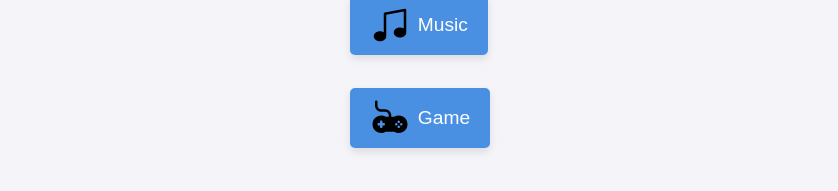
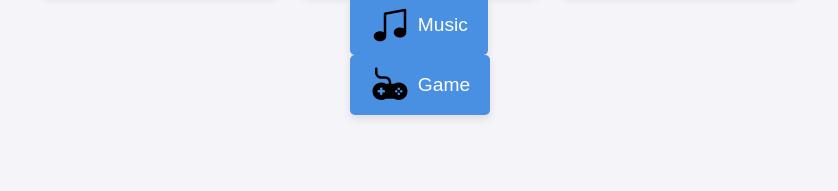
Before and after one commit to 3Idios/website, a plain HTML site: page index.html in a window 1280 px wide. Shown: the part 537-728 px from the top of the page, without its empty margins (220-1058 px from the left). Drawn offline with Linux system fonts and the light colour scheme.

Commit message:
Test button performance

```diff
--- a/css/index.css
+++ b/css/index.css
@@ -99,6 +99,6 @@ h1 {
     height: 40px;
 }
 
-.music-button, .game-button{
-    margin-top: 33px; /* Adds space between the buttons */
-}
+/*.music-button, .game-button{*/
+/*    margin-top: 33px; !* Adds space between the buttons *!*/
+/*}*/
```
